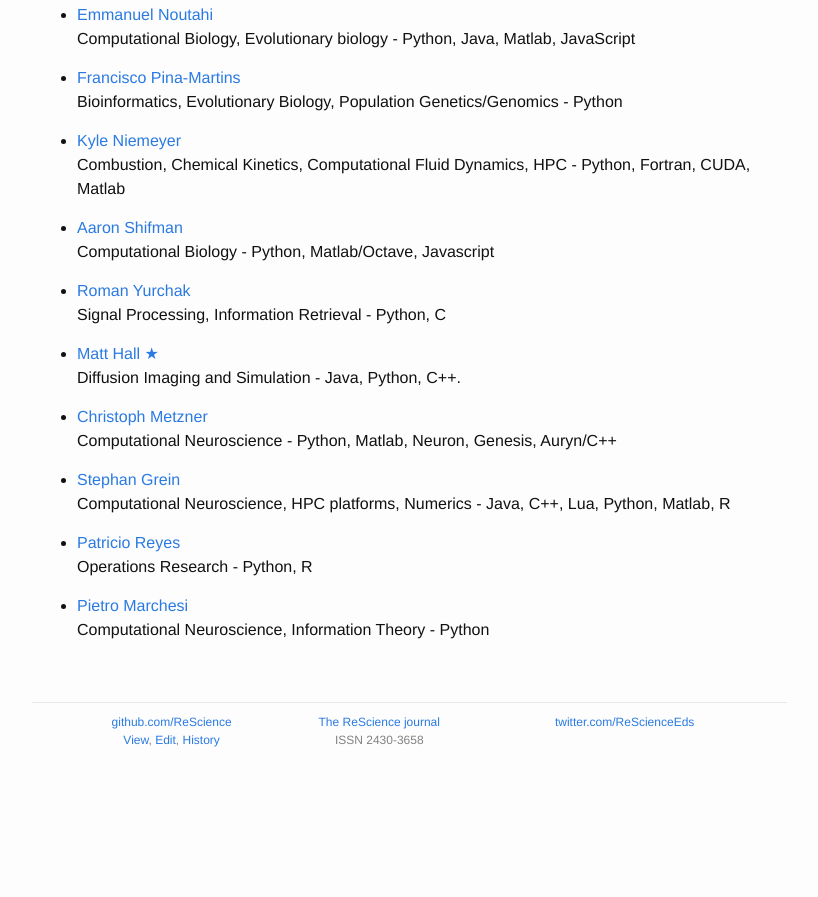
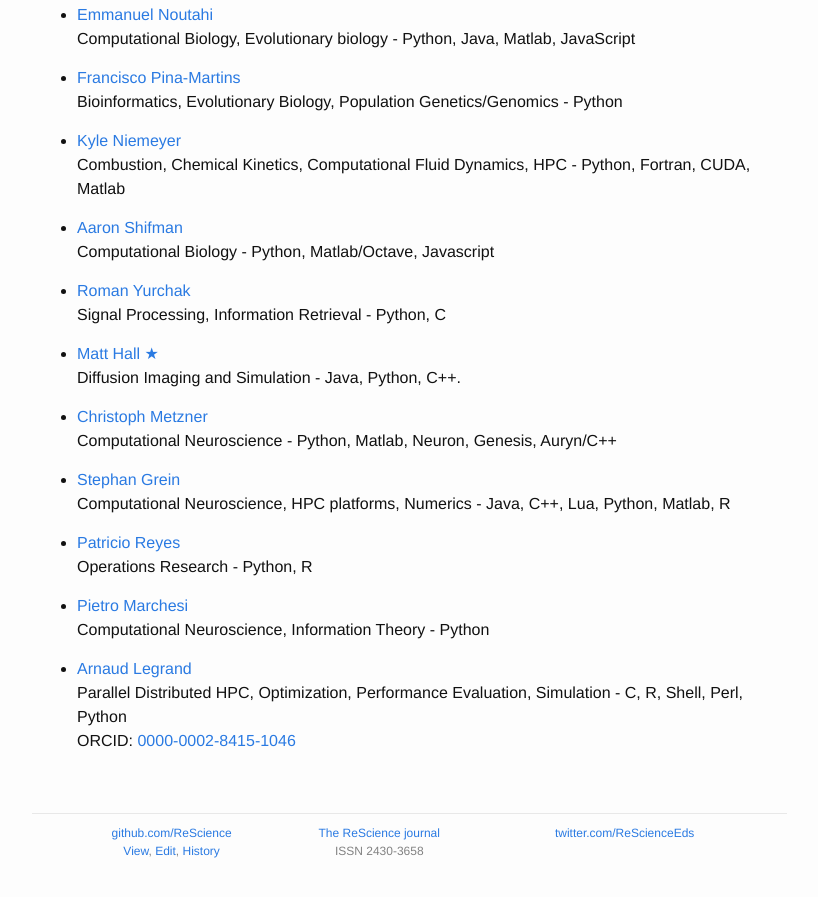
Before and after one commit to ReScience/rescience.github.io, a Jekyll site: the page built from 04-board.md, in a window 1280 px wide and 900 px high, scrolled down 4449 px. Shown: the top 897 px of the window, without its empty margins (223-1041 px from the left). Built offline with Jekyll 4.4.1, drawn with Linux system fonts in a browser that asks for light colours; our own code applies the rules of GitHub Pages for plain Markdown files; before the commit the page ends 5238 px from its top, so only the background shows below that.

Commit message:
Added Arnaud Legrand

```diff
--- a/04-board.md
+++ b/04-board.md
@@ -255,3 +255,7 @@ accepts submissions in other open source languages.
 
 * [Pietro Marchesi](https://github.com/pietromarchesi)
   Computational Neuroscience, Information Theory - Python
+
+* [Arnaud Legrand](https://github.com/alegrand/)
+  Parallel Distributed HPC, Optimization, Performance Evaluation, Simulation - C, R, Shell, Perl, Python
+  ORCID: [0000-0002-8415-1046](http://orcid.org/0000-0002-8415-1046)
```
